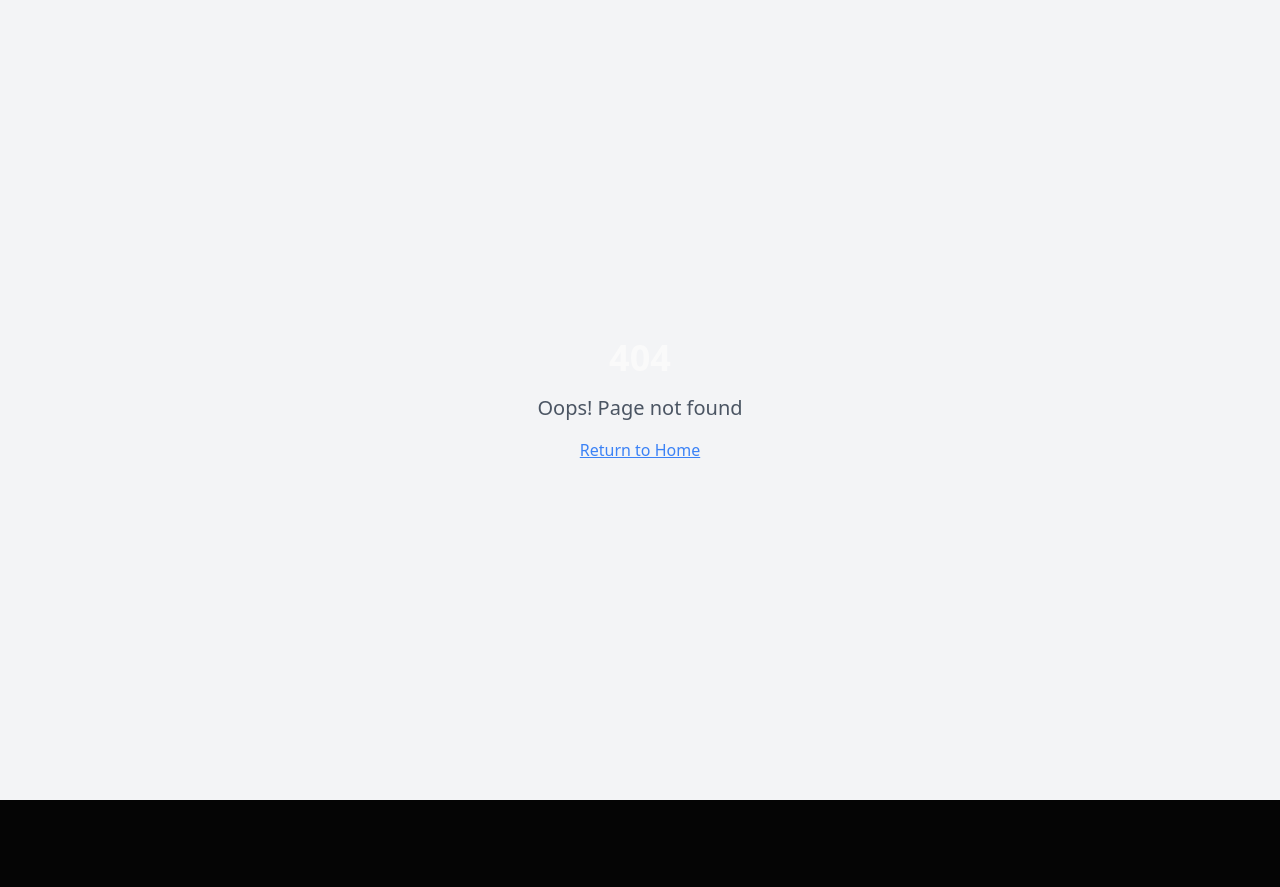
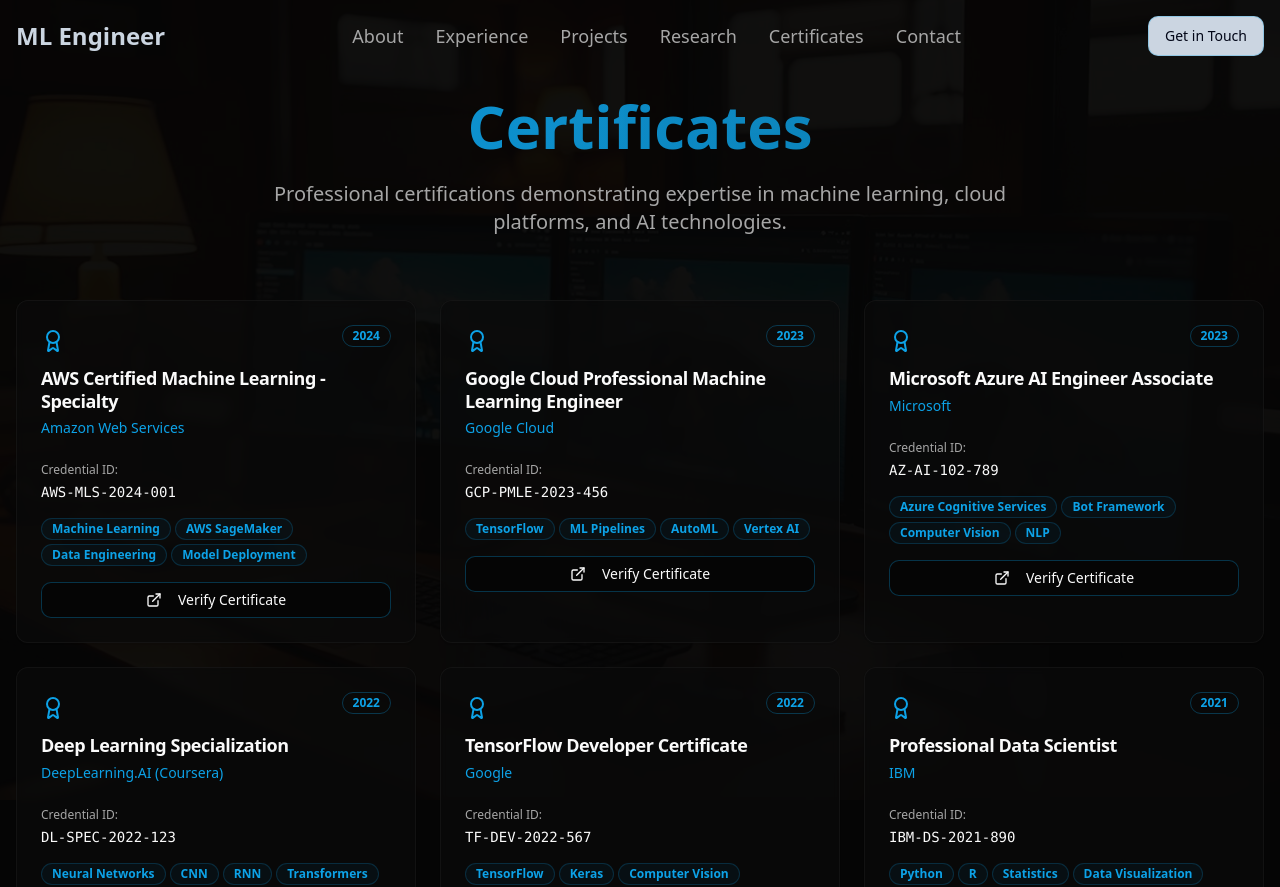
Before and after one commit to MAmr9UH/Personal-Website-, a React (Vite) app: page /certificates in a window 1280 px wide. Before the commit this address had no page. Shown: the top 887 px of the page. Before the commit the page ends 800 px from the top, so only its background shows below. Built offline with nearby package versions, Linux system fonts and the light colour scheme.

Commit message:
Add Projects and Certificates pages
Adds two new pages: Projects and Certificates. The Projects page will feature a "cabin in the ship" background, and the Certificates page will display a computer inside an opened cabin.

```diff
--- a/src/App.tsx
+++ b/src/App.tsx
@@ -4,6 +4,8 @@ import { TooltipProvider } from "@/components/ui/tooltip";
 import { QueryClient, QueryClientProvider } from "@tanstack/react-query";
 import { BrowserRouter, Routes, Route } from "react-router-dom";
 import Index from "./pages/Index";
+import Projects from "./pages/Projects";
+import Certificates from "./pages/Certificates";
 import NotFound from "./pages/NotFound";
 
 const queryClient = new QueryClient();
@@ -16,6 +18,8 @@ const App = () => (
       <BrowserRouter>
         <Routes>
           <Route path="/" element={<Index />} />
+          <Route path="/projects" element={<Projects />} />
+          <Route path="/certificates" element={<Certificates />} />
           {/* ADD ALL CUSTOM ROUTES ABOVE THE CATCH-ALL "*" ROUTE */}
           <Route path="*" element={<NotFound />} />
         </Routes>
--- a/src/components/Navigation.tsx
+++ b/src/components/Navigation.tsx
@@ -26,13 +26,13 @@ const Navigation = () => {
             <a href="#experience" className="text-lg text-muted-foreground hover:text-primary transition-colors">
               Experience
             </a>
-            <a href="#projects" className="text-lg text-muted-foreground hover:text-primary transition-colors">
+            <a href="/projects" className="text-lg text-muted-foreground hover:text-primary transition-colors">
               Projects
             </a>
             <a href="#research" className="text-lg text-muted-foreground hover:text-primary transition-colors">
               Research
             </a>
-            <a href="#certificates" className="text-lg text-muted-foreground hover:text-primary transition-colors">
+            <a href="/certificates" className="text-lg text-muted-foreground hover:text-primary transition-colors">
               Certificates
             </a>
             <a href="#contact" className="text-lg text-muted-foreground hover:text-primary transition-colors">
--- /dev/null
+++ b/src/pages/Certificates.tsx
@@ -0,0 +1,130 @@
+import Navigation from '@/components/Navigation';
+import { Card, CardContent, CardHeader, CardTitle } from '@/components/ui/card';
+import { Badge } from '@/components/ui/badge';
+import { Button } from '@/components/ui/button';
+import { ExternalLink, Award } from 'lucide-react';
+import cabinComputerBg from '@/assets/cabin-computer.jpg';
+
+const Certificates = () => {
+  const certificates = [
+    {
+      title: "AWS Certified Machine Learning - Specialty",
+      issuer: "Amazon Web Services",
+      date: "2024",
+      credentialId: "AWS-MLS-2024-001",
+      skills: ["Machine Learning", "AWS SageMaker", "Data Engineering", "Model Deployment"],
+      verifyUrl: "#"
+    },
+    {
+      title: "Google Cloud Professional Machine Learning Engineer",
+      issuer: "Google Cloud",
+      date: "2023",
+      credentialId: "GCP-PMLE-2023-456",
+      skills: ["TensorFlow", "ML Pipelines", "AutoML", "Vertex AI"],
+      verifyUrl: "#"
+    },
+    {
+      title: "Microsoft Azure AI Engineer Associate",
+      issuer: "Microsoft",
+      date: "2023",
+      credentialId: "AZ-AI-102-789",
+      skills: ["Azure Cognitive Services", "Bot Framework", "Computer Vision", "NLP"],
+      verifyUrl: "#"
+    },
+    {
+      title: "Deep Learning Specialization",
+      issuer: "DeepLearning.AI (Coursera)",
+      date: "2022",
+      credentialId: "DL-SPEC-2022-123",
+      skills: ["Neural Networks", "CNN", "RNN", "Transformers"],
+      verifyUrl: "#"
+    },
+    {
+      title: "TensorFlow Developer Certificate",
+      issuer: "Google",
+      date: "2022",
+      credentialId: "TF-DEV-2022-567",
+      skills: ["TensorFlow", "Keras", "Computer Vision", "Time Series"],
+      verifyUrl: "#"
+    },
+    {
+      title: "Professional Data Scientist",
+      issuer: "IBM",
+      date: "2021",
+      credentialId: "IBM-DS-2021-890",
+      skills: ["Python", "R", "Statistics", "Data Visualization"],
+      verifyUrl: "#"
+    }
+  ];
+
+  return (
+    <div className="min-h-screen bg-background text-foreground relative">
+      {/* Background Image */}
+      <div
+        className="fixed inset-0 bg-cover bg-center bg-no-repeat opacity-30"
+        style={{ backgroundImage: `url(${cabinComputerBg})` }}
+      />
+      <div className="fixed inset-0 bg-background/85" />
+
+      {/* Content */}
+      <div className="relative z-10">
+        <Navigation />
+
+        <main className="pt-24 pb-16">
+          <div className="max-w-7xl mx-auto px-4">
+            {/* Header */}
+            <div className="text-center mb-16">
+              <h1 className="text-5xl md:text-6xl font-bold mb-6 bg-gradient-to-r from-primary to-primary/70 bg-clip-text text-transparent">
+                Certificates
+              </h1>
+              <p className="text-xl text-muted-foreground max-w-3xl mx-auto">
+                Professional certifications demonstrating expertise in machine learning, cloud platforms, and AI technologies.
+              </p>
+            </div>
+
+            {/* Certificates Grid */}
+            <div className="grid grid-cols-1 md:grid-cols-2 lg:grid-cols-3 gap-6">
+              {certificates.map((cert, index) => (
+                <Card key={index} className="bg-card/70 backdrop-blur-sm border-border/50 hover:bg-card/90 transition-all duration-300">
+                  <CardHeader>
+                    <div className="flex items-start justify-between mb-2">
+                      <Award className="w-6 h-6 text-primary flex-shrink-0 mt-1" />
+                      <Badge variant="outline" className="text-xs border-primary/30 text-primary">
+                        {cert.date}
+                      </Badge>
+                    </div>
+                    <CardTitle className="text-lg text-foreground leading-tight">{cert.title}</CardTitle>
+                    <p className="text-sm text-primary font-medium">{cert.issuer}</p>
+                  </CardHeader>
+                  <CardContent>
+                    <div className="space-y-4">
+                      <div>
+                        <p className="text-xs text-muted-foreground mb-1">Credential ID:</p>
+                        <p className="text-sm font-mono text-foreground">{cert.credentialId}</p>
+                      </div>
+
+                      <div className="flex flex-wrap gap-1">
+                        {cert.skills.map((skill, skillIndex) => (
+                          <Badge key={skillIndex} variant="secondary" className="text-xs bg-primary/5 text-primary border-primary/20">
+                            {skill}
+                          </Badge>
+                        ))}
+                      </div>
+
+                      <Button variant="outline" size="sm" className="w-full border-primary/30 hover:border-primary">
+                        <ExternalLink className="w-3 h-3 mr-2" />
+                        Verify Certificate
+                      </Button>
+                    </div>
+                  </CardContent>
+                </Card>
+              ))}
+            </div>
+          </div>
+        </main>
+      </div>
+    </div>
+  );
+};
+
+export default Certificates;
--- /dev/null
+++ b/src/pages/Projects.tsx
@@ -0,0 +1,102 @@
+import Navigation from '@/components/Navigation';
+import { Card, CardContent, CardHeader, CardTitle } from '@/components/ui/card';
+import { Badge } from '@/components/ui/badge';
+import { Button } from '@/components/ui/button';
+import { ExternalLink, Github } from 'lucide-react';
+import shipCabinBg from '@/assets/ship-cabin.jpg';
+
+const Projects = () => {
+  const projects = [
+    {
+      title: "AI-Powered Healthcare Diagnostics",
+      description: "Developed a machine learning model for early disease detection using medical imaging data.",
+      technologies: ["Python", "TensorFlow", "OpenCV", "FastAPI"],
+      github: "#",
+      demo: "#"
+    },
+    {
+      title: "Natural Language Processing Engine",
+      description: "Built a comprehensive NLP pipeline for sentiment analysis and text classification.",
+      technologies: ["Python", "NLTK", "Transformers", "PyTorch"],
+      github: "#",
+      demo: "#"
+    },
+    {
+      title: "Computer Vision Object Detection",
+      description: "Implemented real-time object detection system for autonomous vehicle navigation.",
+      technologies: ["Python", "YOLO", "OpenCV", "Docker"],
+      github: "#",
+      demo: "#"
+    },
+    {
+      title: "Predictive Analytics Platform",
+      description: "Created a scalable platform for business intelligence and predictive modeling.",
+      technologies: ["Python", "Scikit-learn", "PostgreSQL", "React"],
+      github: "#",
+      demo: "#"
+    }
+  ];
+
+  return (
+    <div className="min-h-screen bg-background text-foreground relative">
+      {/* Background Image */}
+      <div
+        className="fixed inset-0 bg-cover bg-center bg-no-repeat opacity-20"
+        style={{ backgroundImage: `url(${shipCabinBg})` }}
+      />
+      <div className="fixed inset-0 bg-background/80" />
+
+      {/* Content */}
+      <div className="relative z-10">
+        <Navigation />
+
+        <main className="pt-24 pb-16">
+          <div className="max-w-7xl mx-auto px-4">
+            {/* Header */}
+            <div className="text-center mb-16">
+              <h1 className="text-5xl md:text-6xl font-bold mb-6 bg-gradient-to-r from-primary to-primary/70 bg-clip-text text-transparent">
+                Projects
+              </h1>
+              <p className="text-xl text-muted-foreground max-w-3xl mx-auto">
+                Showcasing innovative machine learning solutions and AI applications that solve real-world problems.
+              </p>
+            </div>
+
+            {/* Projects Grid */}
+            <div className="grid grid-cols-1 md:grid-cols-2 gap-8">
+              {projects.map((project, index) => (
+                <Card key={index} className="bg-card/60 backdrop-blur-sm border-border/50 hover:bg-card/80 transition-all duration-300">
+                  <CardHeader>
+                    <CardTitle className="text-2xl text-foreground">{project.title}</CardTitle>
+                    <p className="text-muted-foreground">{project.description}</p>
+                  </CardHeader>
+                  <CardContent>
+                    <div className="flex flex-wrap gap-2 mb-6">
+                      {project.technologies.map((tech, techIndex) => (
+                        <Badge key={techIndex} variant="secondary" className="bg-primary/10 text-primary border-primary/20">
+                          {tech}
+                        </Badge>
+                      ))}
+                    </div>
+                    <div className="flex gap-3">
+                      <Button variant="outline" size="sm" className="border-primary/30 hover:border-primary">
+                        <Github className="w-4 h-4 mr-2" />
+                        Code
+                      </Button>
+                      <Button variant="outline" size="sm" className="border-primary/30 hover:border-primary">
+                        <ExternalLink className="w-4 h-4 mr-2" />
+                        Demo
+                      </Button>
+                    </div>
+                  </CardContent>
+                </Card>
+              ))}
+            </div>
+          </div>
+        </main>
+      </div>
+    </div>
+  );
+};
+
+export default Projects;
```
Also changed, not shown: src/assets/cabin-computer.jpg (added), src/assets/ship-cabin.jpg (added).
